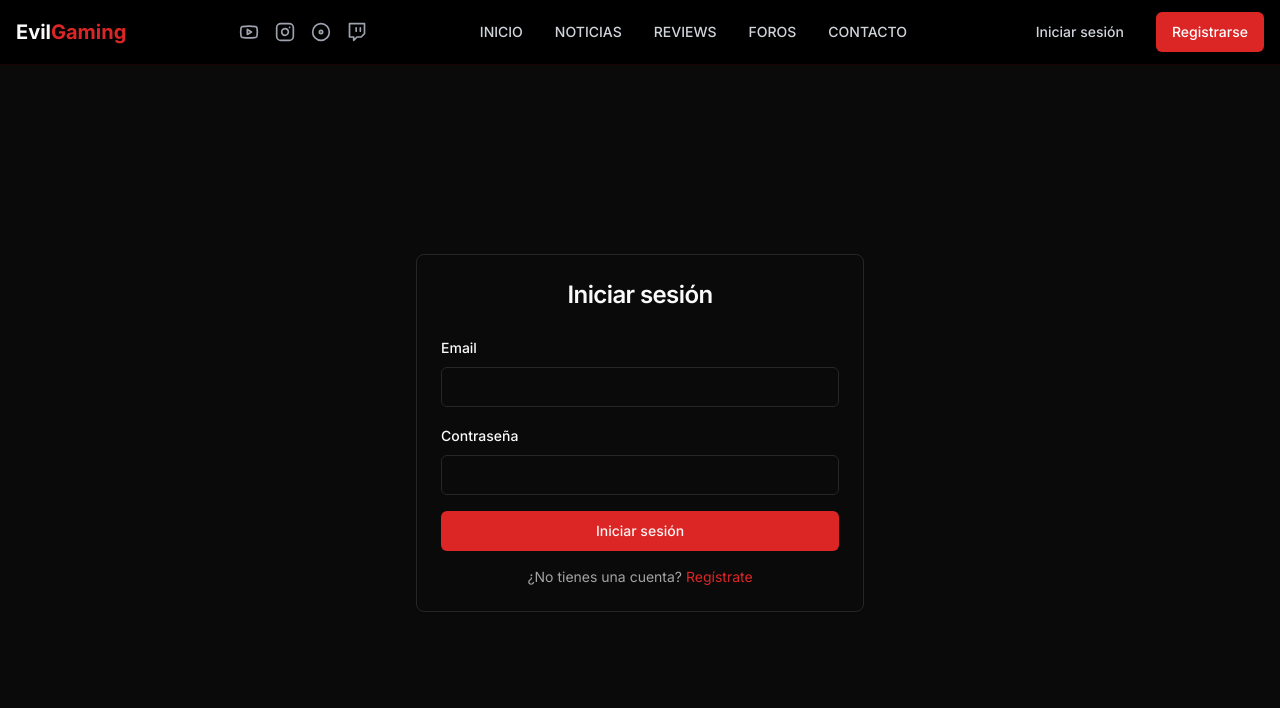
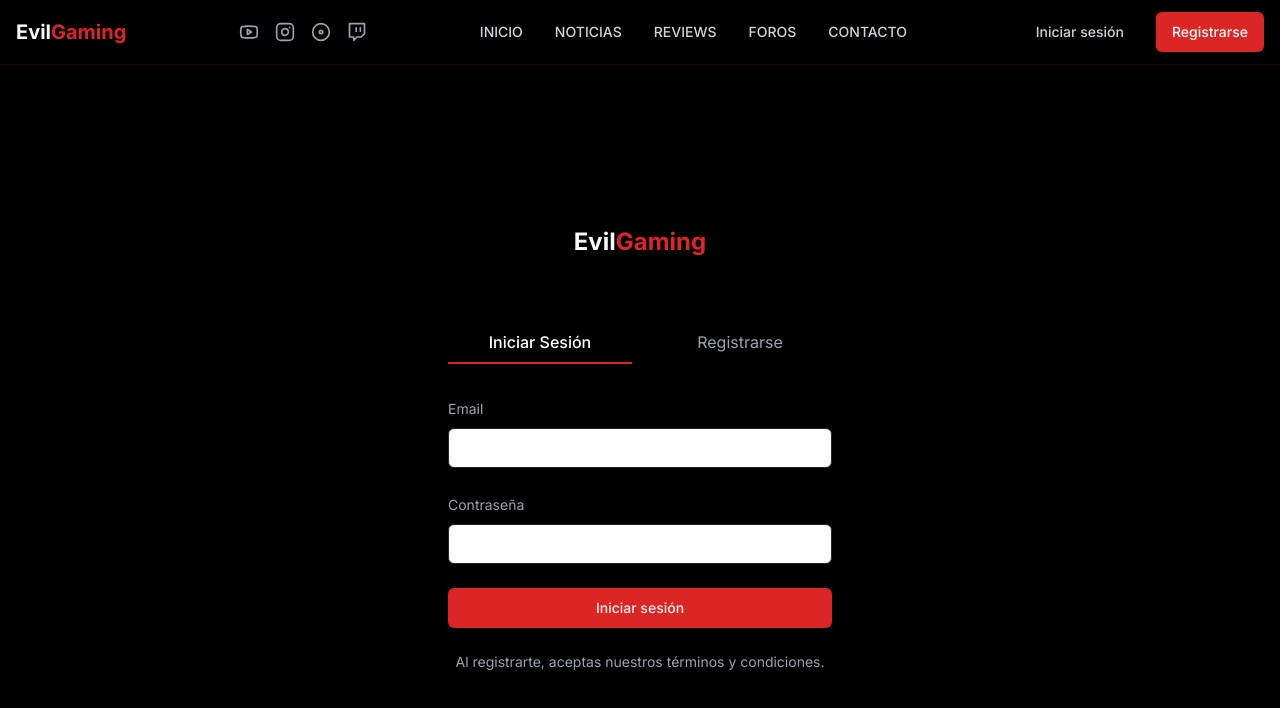
Before and after one commit to morru314/evilgaming, a Next.js app: page /auth/login in a window 1280 px wide. Shown: the top 708 px of the page. Built offline with nearby package versions, Linux system fonts and the light colour scheme; no server answers.

Commit message:
Update page.tsx

```diff
--- a/app/auth/login/page.tsx
+++ b/app/auth/login/page.tsx
@@ -6,8 +6,6 @@ import { useState } from "react"
 import { useRouter } from "next/navigation"
 import { Button } from "@/components/ui/button"
 import { Input } from "@/components/ui/input"
-import { Label } from "@/components/ui/label"
-import { Card, CardContent, CardHeader, CardTitle } from "@/components/ui/card"
 import { Alert, AlertDescription } from "@/components/ui/alert"
 import Link from "next/link"
 import { createClientSupabaseClient } from "@/lib/supabase/client"
@@ -43,13 +41,25 @@ export default function LoginPage() {
   }
 
   return (
-    <div className="container mx-auto flex items-center justify-center min-h-[calc(100vh-4rem)] px-4">
-      <Card className="w-full max-w-md">
-        <CardHeader>
-          <CardTitle className="text-2xl text-center">Iniciar sesión</CardTitle>
-        </CardHeader>
-        <CardContent>
-          <form onSubmit={handleSubmit} className="space-y-4">
+    <div className="min-h-screen bg-black flex flex-col items-center justify-center px-4">
+      <div className="w-full max-w-md">
+        {/* Logo */}
+        <Link href="/" className="flex justify-center mb-8">
+          <span className="text-2xl font-bold">
+            Evil<span className="text-red-600">Gaming</span>
+          </span>
+        </Link>
+
+        {/* Login Form */}
+        <div className="bg-navy-900 rounded-lg p-8">
+          <div className="flex gap-4 mb-8">
+            <button className="flex-1 py-2 text-white font-medium border-b-2 border-red-600">Iniciar Sesión</button>
+            <Link href="/auth/register" className="flex-1 py-2 text-gray-400 hover:text-white text-center">
+              Registrarse
+            </Link>
+          </div>
+
+          <form onSubmit={handleSubmit} className="space-y-6">
             {error && (
               <Alert variant="destructive">
                 <AlertDescription>{error}</AlertDescription>
@@ -57,17 +67,23 @@ export default function LoginPage() {
             )}
 
             <div className="space-y-2">
-              <Label htmlFor="email">Email</Label>
-              <Input id="email" type="email" value={email} onChange={(e) => setEmail(e.target.value)} required />
+              <label className="text-sm text-gray-400">Email</label>
+              <Input
+                type="email"
+                value={email}
+                onChange={(e) => setEmail(e.target.value)}
+                className="bg-navy-800 border-navy-700"
+                required
+              />
             </div>
 
             <div className="space-y-2">
-              <Label htmlFor="password">Contraseña</Label>
+              <label className="text-sm text-gray-400">Contraseña</label>
               <Input
-                id="password"
                 type="password"
                 value={password}
                 onChange={(e) => setPassword(e.target.value)}
+                className="bg-navy-800 border-navy-700"
                 required
               />
             </div>
@@ -76,15 +92,12 @@ export default function LoginPage() {
               {loading ? "Iniciando sesión..." : "Iniciar sesión"}
             </Button>
 
-            <p className="text-center text-sm text-muted-foreground">
-              ¿No tienes una cuenta?{" "}
-              <Link href="/auth/register" className="text-red-600 hover:text-red-500">
-                Regístrate
-              </Link>
+            <p className="text-sm text-gray-400 text-center">
+              Al registrarte, aceptas nuestros términos y condiciones.
             </p>
           </form>
-        </CardContent>
-      </Card>
+        </div>
+      </div>
     </div>
   )
 }
```
